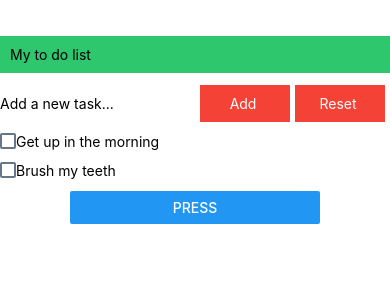
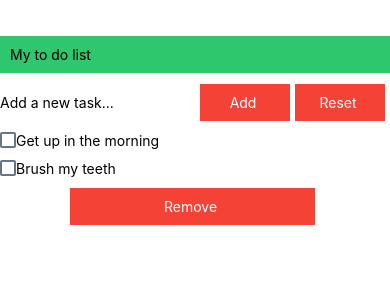
Before and after one commit to keerthi-olm/ToDoReactNative, a React Native app: screen / in a window 390 px wide. Shown: the top 300 px of the page. Built offline with nearby package versions, Linux system fonts and the light colour scheme.

Commit message:
Text input issue with refs, touchOpacity buttons, use of _lastNativeText to get imput value

```diff
--- a/App.js
+++ b/App.js
@@ -22,26 +22,46 @@ export default class ToDoApp extends React.Component {
             <Text lassName='title' >My to do list </Text>
            </View>
            <View className="add_reset_section" style={styles.addResetSection}>
-            <TextInput placeholder="Add a new task..."/>
+            <TextInput ref={(ref) => this.newItem = ref} placeholder="Add a new task..."/>
            </View>
            <View className="button add" style={{'flex':1}}>
-            <TouchableOpacity onClick={this._handleAddItem} title='Add' style={styles.button}><Text style={styles.textBt} >Add </Text></TouchableOpacity>
+            <TouchableOpacity onPress={this._handleAddItem} title='Add' style={styles.button}><Text style={styles.textBt} >Add </Text></TouchableOpacity>
            </View>
            <View className="button reset" style={{'flex':1}}>
 
-                        <TouchableOpacity onClick={this._handleAddItem} title='Reset' style={styles.button}><Text  style={styles.textBt}>Reset </Text></TouchableOpacity>
+                        <TouchableOpacity onPress={this._handleAddItem} title='Reset' style={styles.button}><Text  style={styles.textBt}>Reset </Text></TouchableOpacity>
 
            </View>
             {this.state.list.map((value, i) => {
             return <ToDoList key={i}  item={value} />;
           })}
-          <View className="footer" style={{ "flexBasis": 250}}><Button style={styles.button} className='remove'  onClick={this._handleRemoveDoneItems}  title='press' >
-          Remove
-        </Button></View>
+          <View className="footer" style={{ "flexBasis": 250}}>
+
+                        <TouchableOpacity onPress={this._handleAddItem} title='Remove' style={styles.button}><Text  style={styles.textBt}>Remove </Text></TouchableOpacity>
+
+        </View>
         </View>
       </View>
     );
   }
+   _handleAddItem = () => {
+    let newItem =this.newItem._lastNativeText;
+       if (newItem!=='') {
+        this.setState({ list: [...this.state.list, newItem] });
+
+        // this.doneList[this.state.list.length]=false;
+        console.log(this.doneList);
+
+        console.log("\n ***Add Button Pressed... **");
+        console.log(
+          "Add handler will pull value from the input field and set the new state for ToDO app"
+        );
+        console.log(
+          "Tip : You can use React.createRef() to reference Virtual DOM elements.  ");
+     }
+
+
+  };
 }
 ToDoApp.propTypes = {
   list: PropTypes.array
```
